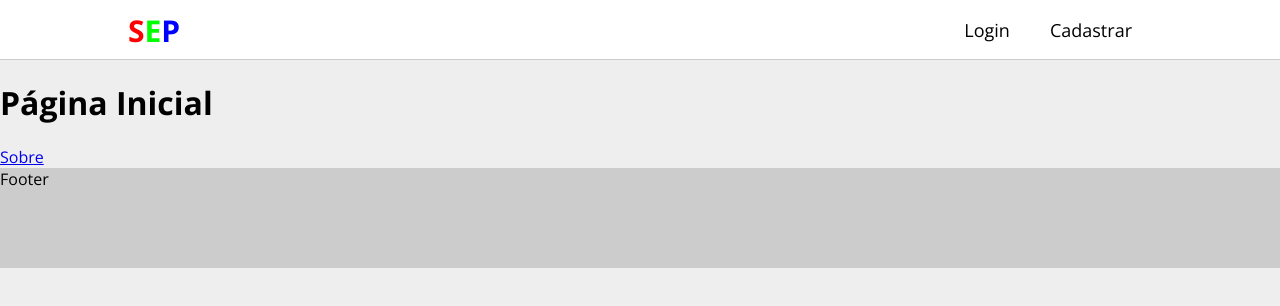
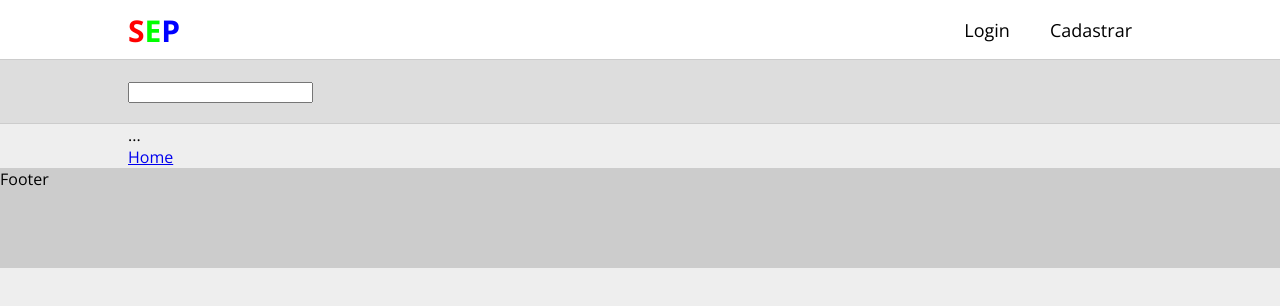
Before and after one commit to miltonpalmeira/olx-clone-react, a React (Create React App) app: page / in a window 1280 px wide. Shown: the top 306 px of the page. Built offline with nearby package versions, Linux system fonts and the light colour scheme.

Commit message:
home initialized

```diff
--- a/src/Routes.tsx
+++ b/src/Routes.tsx
@@ -1,8 +1,8 @@
 import { Routes, Route } from "react-router-dom";
 
-import Home from './pages/Home';
-import About from './pages/About';
-import NotFound from './pages/NotFound';
+import Home from "./pages/Home";
+import About from "./pages/About";
+import NotFound from "./pages/NotFound";
 import SignIn from "./pages/SignIn";
 import SignUp from "./pages/SignUp";
 
--- a/src/pages/Home/index.tsx
+++ b/src/pages/Home/index.tsx
@@ -1,11 +1,28 @@
-import { Link } from "react-router-dom";
+import { Link, useNavigate } from "react-router-dom";
+import { PageContainer } from "../../components/MainComponents/MainComponents";
+import { SearchArea, PageArea } from "./styled";
+import { useState } from "react";
+import OlxApi from "../../helpers/OlxApi";
 
 export default function Home() {
+  const api = OlxApi();
+  const navigate = useNavigate();
+
   return (
-    <div>
-      <h1>Página Inicial</h1>
-
-      <Link to={`/about`}>Sobre</Link>
-    </div>
+    <>
+      <SearchArea>
+        <PageContainer>
+          <div className="searchBox">
+            <form action="/ads" method="GET">
+              <input type="text" name="" id="" />
+            </form>
+          </div>
+        </PageContainer>
+      </SearchArea>
+      <PageContainer>
+        <PageArea>...</PageArea>
+        <Link to={`/`}>Home</Link>
+      </PageContainer>
+    </>
   );
 }
--- /dev/null
+++ b/src/pages/Home/styled.tsx
@@ -0,0 +1,11 @@
+import styled from "styled-components";
+
+export const SearchArea = styled.div`
+    background-color: #DDD;
+    border-bottom: 1px solid #ccc;
+    padding: 20px 0;
+`;
+
+export const PageArea = styled.div`
+
+`;
```
